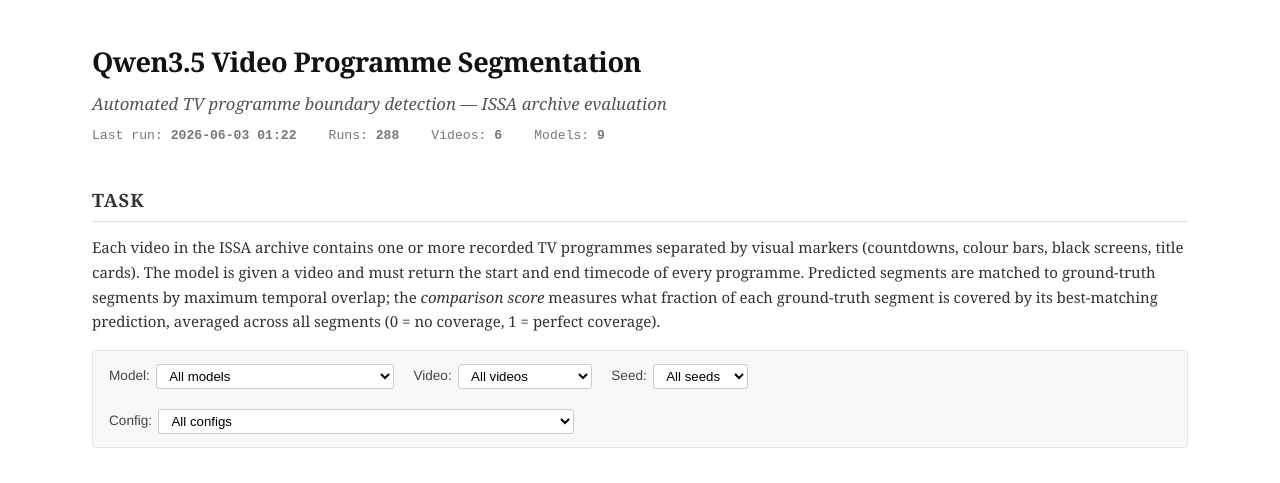
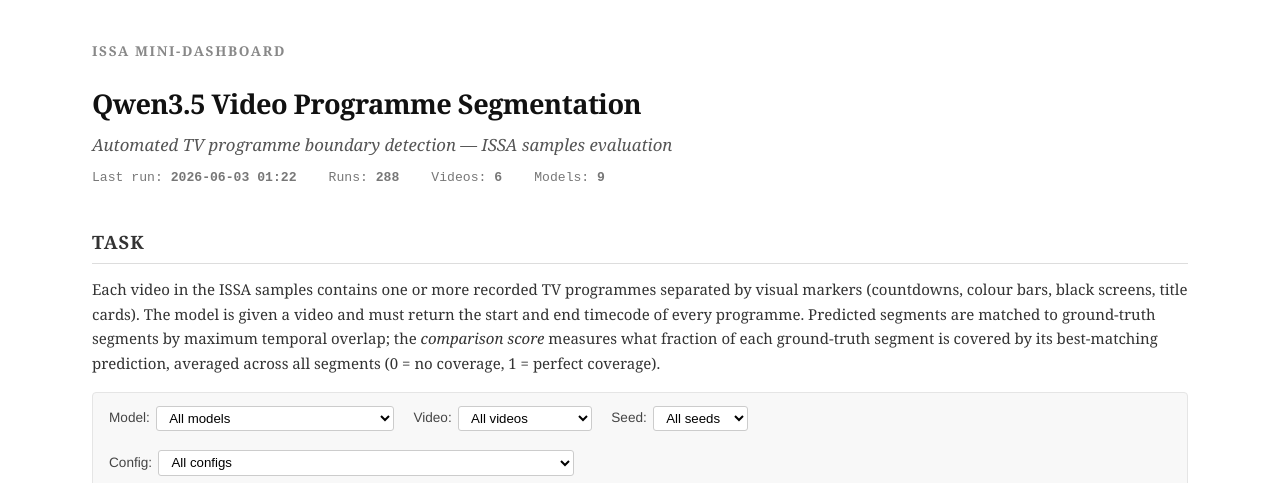
Before and after one commit to kingsdigitallab/issa, a plain HTML site: page experiments/qwen3x/results.html in a window 1280 px wide. Shown: the top 483 px of the page. Drawn offline with nearby package versions, Linux system fonts and the light colour scheme.

Commit message:
fix(qwen3x): rename ISSA archive to ISSA samples, add mini-dashboard title

```diff
--- a/experiments/qwen3x/results.html
+++ b/experiments/qwen3x/results.html
@@ -130,13 +130,19 @@
       margin-bottom: 1rem;
     }
     .no-data { color: #aaa; font-style: italic; font-size: 0.85rem; padding: 1rem; }
+    .site-title {
+      font-size: 0.85rem; font-weight: 700; text-transform: uppercase;
+      letter-spacing: 0.12em; color: #888; margin-bottom: 1.2rem;
+    }
   </style>
 </head>
 <body>
 
+<div class="site-title">ISSA mini-dashboard</div>
+
 <header>
   <h1>Qwen3.5 Video Programme Segmentation</h1>
-  <p class="subtitle">Automated TV programme boundary detection — ISSA archive evaluation</p>
+  <p class="subtitle">Automated TV programme boundary detection — ISSA samples evaluation</p>
   <div class="meta-row">
     <span>Last run: <strong id="last-updated">—</strong></span>
     <span>Runs: <strong id="run-count">—</strong></span>
@@ -148,7 +154,7 @@
 <section>
   <h2>Task</h2>
   <p>
-    Each video in the ISSA archive contains one or more recorded TV programmes separated by visual markers
+    Each video in the ISSA samples contains one or more recorded TV programmes separated by visual markers
     (countdowns, colour bars, black screens, title cards). The model is given a video and must return the
     start and end timecode of every programme. Predicted segments are matched to ground-truth segments by
     maximum temporal overlap; the <em>comparison score</em> measures what fraction of each ground-truth
```
